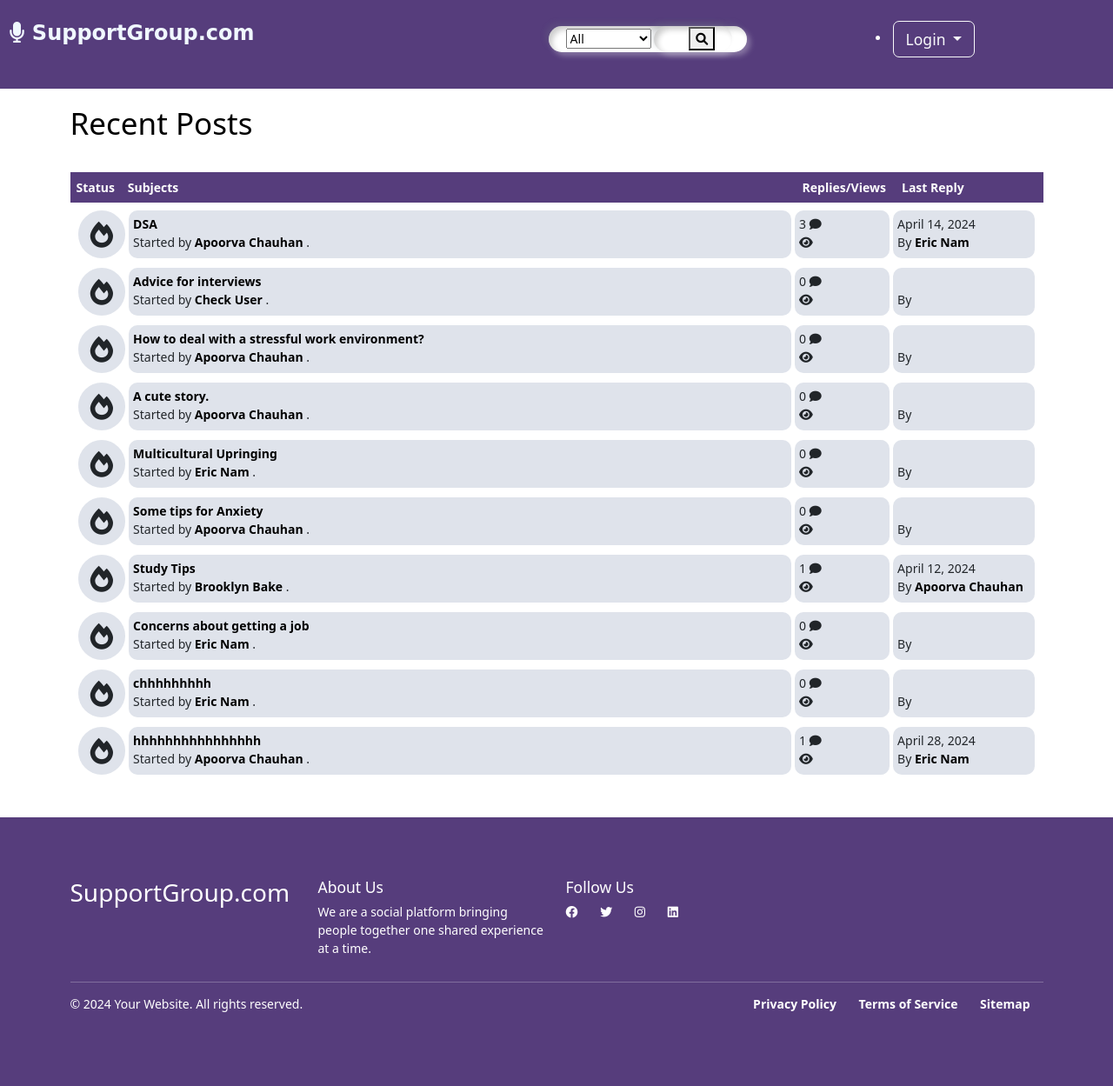
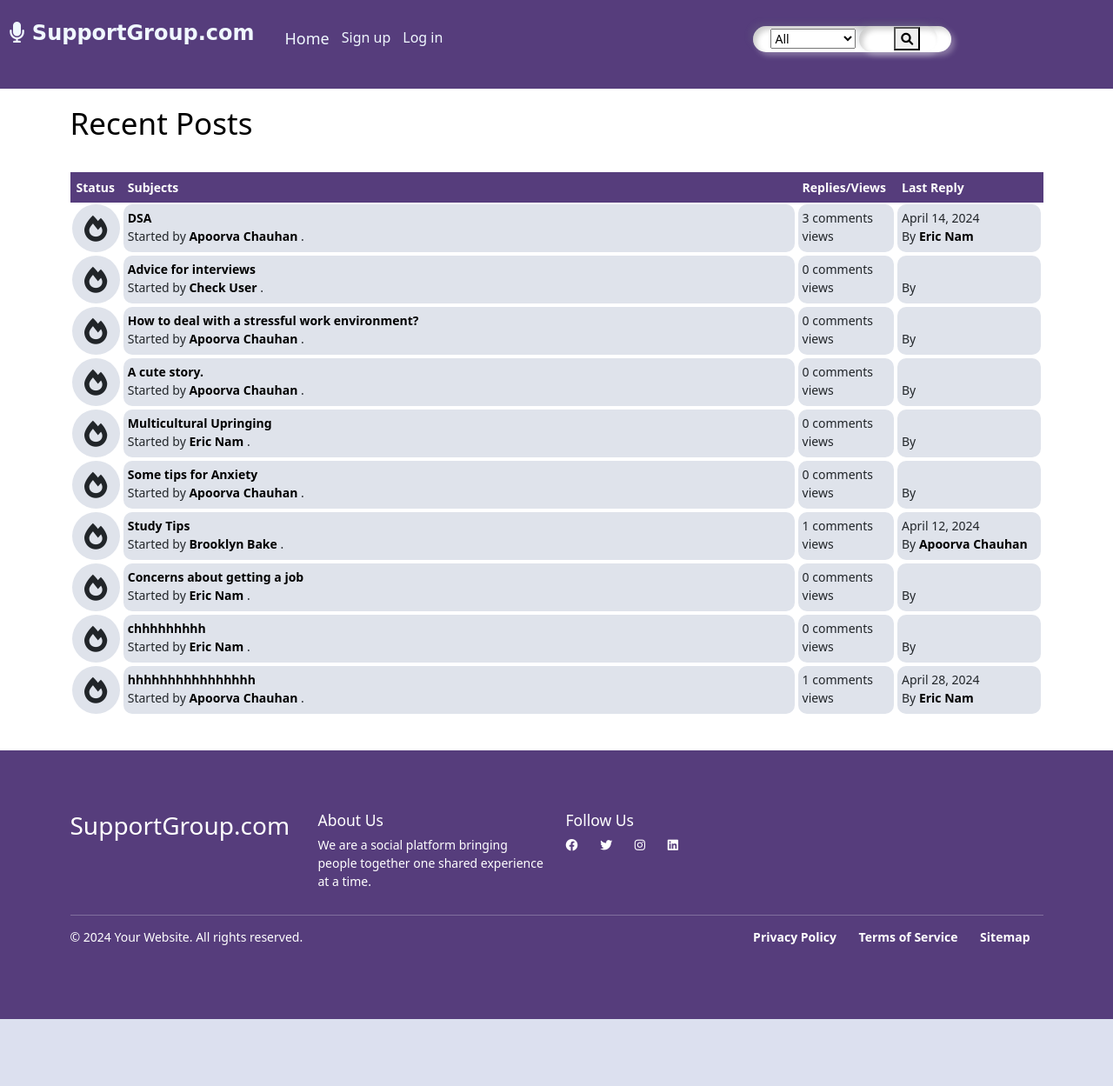
Before and after one commit to frog-byte/SupportGroup.com, a Django app: page /latest_posts in a window 1280 px wide. Shown: the whole page at 87% size. After the commit the page ends 1172 px from the top, so only its background shows below. Run offline with Django 5.2, Linux system fonts and the light colour scheme; data comes from the database, SQL or seed files in the repository; both versions use the stored data as it was after the commit; parts of the project's set-up code (start-up, migrations or seed data) failed here and were passed over.

Commit message:
Resolved conflicts and reverted commit f69f86b

```diff
--- a/requirements.txt
+++ b/requirements.txt
@@ -18,8 +18,11 @@
 pillow==10.3.0
 platformdirs==4.2.0
 psycopg2==2.9.9
+<<<<<<< HEAD
 python-decouple==3.8
 python-dotenv==1.0.1
+=======
+>>>>>>> parent of f69f86b (only changes)
 sqlparse==0.4.4
 termcolor==2.4.0
 termcolors==0.1.0
--- a/runtime.txt
+++ /dev/null
@@ -1 +0,0 @@
-Python-3.12.4
--- a/static/style.css
+++ b/static/style.css
@@ -121,7 +121,6 @@
 .container{
     margin: 20px;
     padding: 20px;
-    /*background-image: url("media\imgaes\background.jpg");*/
 
 }
 
@@ -209,7 +208,7 @@
         justify-content: space-around;
         border-radius: 10px;
         border-bottom: 1px solid #ccc; /* Add border bottom for divider line */
-        background-color: #ffffff; /* Set default background color */
+        background-color: #dfe3eb; /* Set default background color */
     }
 
     .table-row .status,
@@ -221,7 +220,7 @@
     }
 
     .table-row {
-        background-color: none;
+        background-color: transparent;
     }
 
     .collapse {
@@ -305,7 +304,6 @@
 
 /* posts table's head  */
 /* posts table's head  */
-
 .table-head{
     display: flex;
     background-color: #563d7c;
--- a/templates/Posts.html
+++ b/templates/Posts.html
@@ -4,7 +4,7 @@
     <div class="container">
         <!--Navigation-->
         <div class="navigate" style="margin-top: 6%;">
-            <span><a href="{% url 'home' %}">Forums</a><i class="fa fa-paper-plane"></i><a href="{{forum.get_url}}">{{forum.title}}</a></span>
+            <span><a href="{% url 'home' %}">MyForum - Forums</a><i class="fa fa-paper-plane"></i><a href="{{forum.get_url}}">{{forum.title}}</a></span>
         </div>
         <!--Display posts table-->
         <div class="posts-table">
--- a/templates/base.html
+++ b/templates/base.html
@@ -12,6 +12,7 @@
     crossorigin="anonymous">
     <link href= "https://cdnjs.cloudflare.com/ajax/libs/font-awesome/6.0.0-beta3/css/all.min.css"
     rel="stylesheet">
+    <link rel="stylesheet" href="imgaes\logo.jpg">
     <link rel="preconnect" href="https://fonts.googleapis.com">
     <link rel="preconnect" href="https://fonts.gstatic.com" crossorigin>
     <link href="https://fonts.googleapis.com/css2?family=Noto+Sans:ital,wght@0,100..900;1,100..900&display=swap" rel="stylesheet">
@@ -20,7 +21,7 @@
 <body>
     <script src="https://cdn.jsdelivr.net/npm/bootstrap@5.3.3/dist/js/bootstrap.bundle.min.js" integrity="sha384-YvpcrYf0tY3lHB60NNkmXc5s9fDVZLESaAA55NDzOxhy9GkcIdslK1eN7N6jIeHz"
     crossorigin="anonymous"></script>
-    <!--<header>
+    <header>
         <div class = "navbar" >
             <nav class="navbar fixed-top navbar-expand-lg navbar-dark" style="background-color: #563d7c;">
                 <div class="container-fluid">
@@ -63,70 +64,6 @@
                       <button class="search-btn" type="submit" name="search"><i class="fa fa-search"></i></button>
                     </div>
                     </form>
-                  </div>
-                </div>
-              </nav>
-        </div>
-    </header>-->
-    <header>
-        <div class = "navbar" >
-            <nav class="navbar fixed-top navbar-expand-lg navbar-dark" style="background-color: #563d7c;">
-                <div class="container-fluid">
-                  <a class="navbar-brand" href="{% url 'home' %}" style="margin-top: -2%; font-size: x-large; text-align: justify; color: aliceblue; font-family: cursive;"><i class="fa fa-microphone"></i>  SupportGroup.com </a>
-                  <button class="navbar-toggler" type="button" data-bs-toggle="collapse" data-bs-target="#navbarSupportedContent" aria-controls="navbarSupportedContent" aria-expanded="false" aria-label="Toggle navigation">
-                    <span class="navbar-toggler-icon"></span>
-                  </button>
-                  <div class="collapse navbar-collapse" style="margin-top: 3%; height: 0px;" id="navbarSupportedContent">
-                    <ul class="navbar-nav me-auto mb-2 ms-3 mb-lg-0">
-                      <li class="nav-item">
-                        <a class="nav-link active" style="color: aliceblue;text-align: justify; font-size: large; text-align: justify; font-size: larger;" aria-current="page" href="{% url 'home' %}"></a>
-                      </li>
-                    </ul>
-                    <form class="d-flex" action="{% url 'search_result' %}" role="form" method="GET">
-                    <div class="value-container" style="margin: 2%; border-radius: 30%;" >
-                      <select name="search-box" id="">
-                        <option value="Everything">All</option>
-                        <option value="Titles">Title</option>
-                        <option value="Description">Description</option>
-                      </select>
-                    </div>
-                    <div class="search-container">
-                      <input class="form-control" type="text" name="q" placeholder="Search" aria-label="Search">
-                      <button class="search-btn" type="submit" name="search"><i class="fa fa-search"></i></button>
-                    </div>
-                    </form>
-                    <li class="nav-item dropdown me-auto ">
-                        {% if user.is_authenticated %}
-                        <button class="btn btn-outline-light btn-lg dropdown-toggle" type="button" data-bs-toggle="dropdown" aria-expanded="false">
-                            <i class="fa fa-user-circle"></i>
-                        </button>
-                        <!--<img src="{{author.user.profile_pic.url}}" width="50" height="50" class="rounded-circle">-->
-
-                        {% else %}
-                        <button class="btn btn-outline-light btn-lg dropdown-toggle" type="button" data-bs-toggle="dropdown" aria-expanded="false">
-                          Login
-                        </button>
-                        {% endif %}
-                        <ul class="dropdown-menu">
-                            {% if user.is_authenticated %}
-                            <li class="nav-item">
-                                <a class="nav-link" style="color: black; text-align: center; font-size: large;" href="{% url 'update_profile' %}">Update Bio</a>
-                            </li>
-                            <li><hr class="dropdown-divider"></li>
-                            <li class="nav-item">
-                                <a class="nav-link" style="color: rgb(0, 0, 0); text-align: center; font-size: large;" href="{% url 'logout' %}">Log out</a>
-                            </li>
-                            {% else %}
-                            <li class="nav-item">
-                                <a class="nav-link" style="color: rgb(0, 0, 0); text-align: center; font-size: medium;" href="{% url 'signin' %}">Log in</a>
-                            </li>
-                            <li><hr class="dropdown-divider"></li>
-                            <li class="nav-item">
-                                <a class="nav-link" style="color: rgb(0, 0, 0); text-align: center; font-size: medium;" href="{% url 'signup' %}">Sign up</a>
-                            </li>
-                            {% endif %}
-                        </ul>
-                    </li>
                   </div>
                 </div>
               </nav>
--- a/templates/detail.html
+++ b/templates/detail.html
@@ -4,7 +4,7 @@
     <div class="container">
         <!--Navigation-->
         <div class="navigate" style="margin-top: 6%;">
-            <span><a href="{% url 'home' %}">Forums</a><i class="fa fa-paper-plane"></i><a href="{{post.categories.all.0.get_url}}">{{post.categories.all.0}}</a><i class="fa fa-paper-plane"></i><a href="{{post.get_url}}">{{post.title}}</a></span>
+            <span><a href="{% url 'home' %}">MyForum - Forums</a><i class="fa fa-paper-plane"></i><a href="{{post.categories.all.0.get_url}}">{{post.categories.all.0}}</a><i class="fa fa-paper-plane"></i><a href="{{post.get_url}}">{{post.title}}</a></span>
         </div>
 
          <!--Topic Section-->
--- a/templates/latest-posts.html
+++ b/templates/latest-posts.html
@@ -14,8 +14,10 @@
                 <div class="replies">Replies/Views</div>
                 <div class="last-reply">Last Reply</div>
             </div>
+
+
             {% for post in posts %}
-            <div class="table-row m-2">
+            <div class="table-row">
                 <div class="status"><i class="fa fa-fire"></i></div>
                 <div class="subjects">
                     <a href="{{post.get_url}}">{{post.title}}</a>
@@ -23,7 +25,7 @@
                     <span>Started by <b><a href="">{{post.user.fullname|title}}</a></b> .</span>
                 </div>
                 <div class="replies">
-                    {{post.num_comments}} <i class="fa fa-comment"></i> <br> {% get_hit_count for post %} <i class="fa fa-eye"></i>
+                    {{post.num_comments}} comments <br> {% get_hit_count for post %} views
                 </div>
 
                 <div class="last-reply">
--- a/templates/register/signin.html
+++ b/templates/register/signin.html
@@ -2,12 +2,12 @@
 {% load crispy_forms_tags %}
 {% block content %}
 
-<h1 style="text-align: center;  margin-top: 12%; color: #FF8A69;">Login</h1>
+<h1 style="text-align: center;  margin-top: 12%; color: #FF8A69;">LogIn</h1>
 <div style="margin: 7%; margin-left: 20%; margin-right: 20%;">
 <form method="POST" action="." style="margin-left:25px;">
     {% csrf_token %}
     {{form | crispy}}
-    <input type="submit" class="btn btn-outline-dark" value="Sign In" style="margin-block:50px;">
+    <input type="submit" class="btn btn-outline-dark" value="Signin" style="margin-block:50px;">
 </form>
 </div>
 {% endblock content %}
--- a/templates/register/signup.html
+++ b/templates/register/signup.html
@@ -7,7 +7,7 @@
 <form method="POST" action="." style="margin-left:25px;">
     {% csrf_token %}
     {{form | crispy}}
-    <input type="submit" class="btn btn-outline-dark" value="Sign Up" style="margin-block:50px;">
+    <input type="submit" class="btn btn-outline-dark" value="Signup" style="margin-block:50px;">
 </form>
 </div>
 {% endblock content %}
--- a/templates/search.html
+++ b/templates/search.html
@@ -14,6 +14,8 @@
                 <div class="replies">Replies/Views</div>
                 <div class="last-reply">Last Reply</div>
             </div>
+
+
             {% for post in objects %}
             <div class="table-row">
                 <div class="status"><i class="fa fa-fire"></i></div>
@@ -40,4 +42,8 @@
             </div>
         <!--pagination ends-->
     </div>
+
+
+
+    <!--Forum info-->
     {% endblock content %}
```
Also changed, not shown: project/settings.py (+15 -10 lines), db.sqlite3, media/authors/background.jpeg (deleted), media/imgaes/background.jpg (deleted), templates/forums.html (line endings or trailing spaces).
